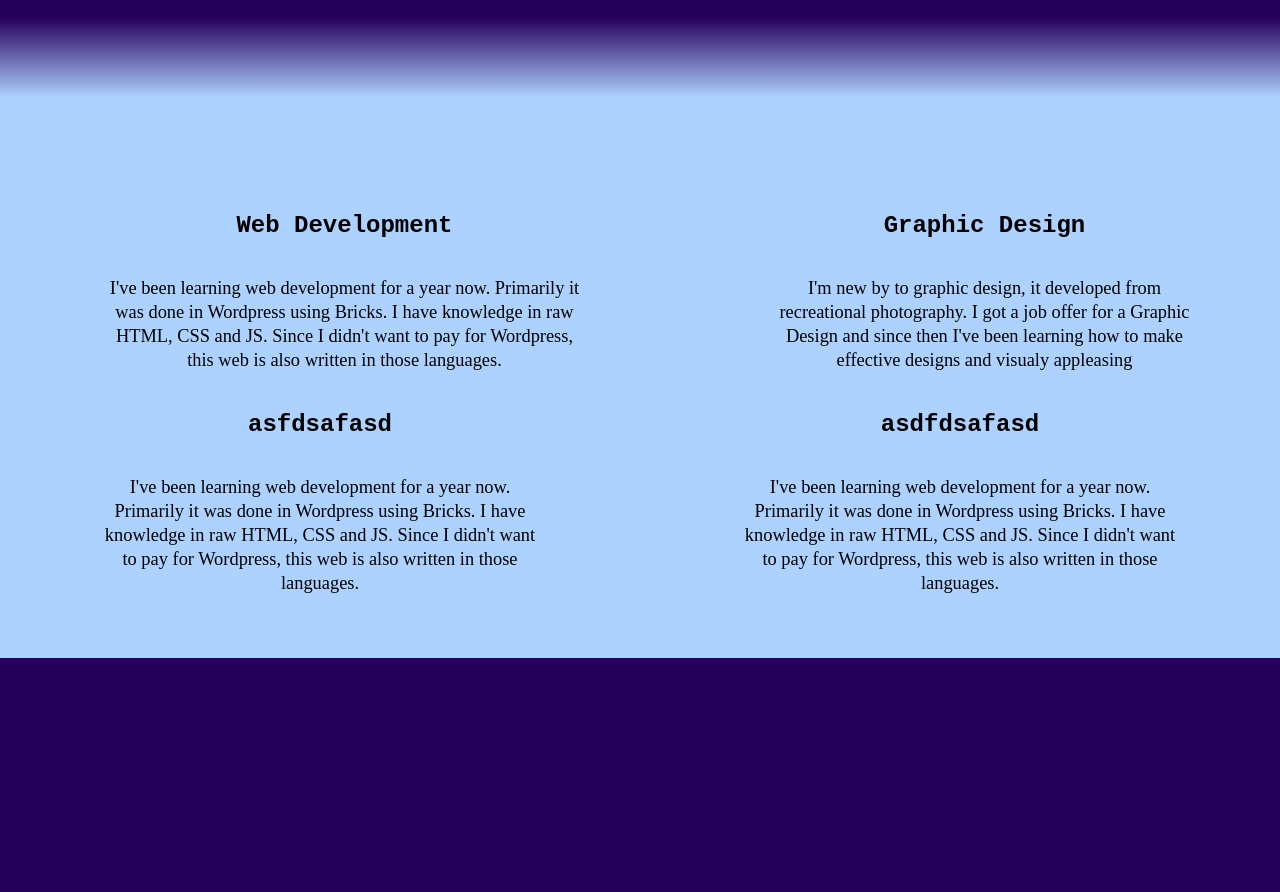
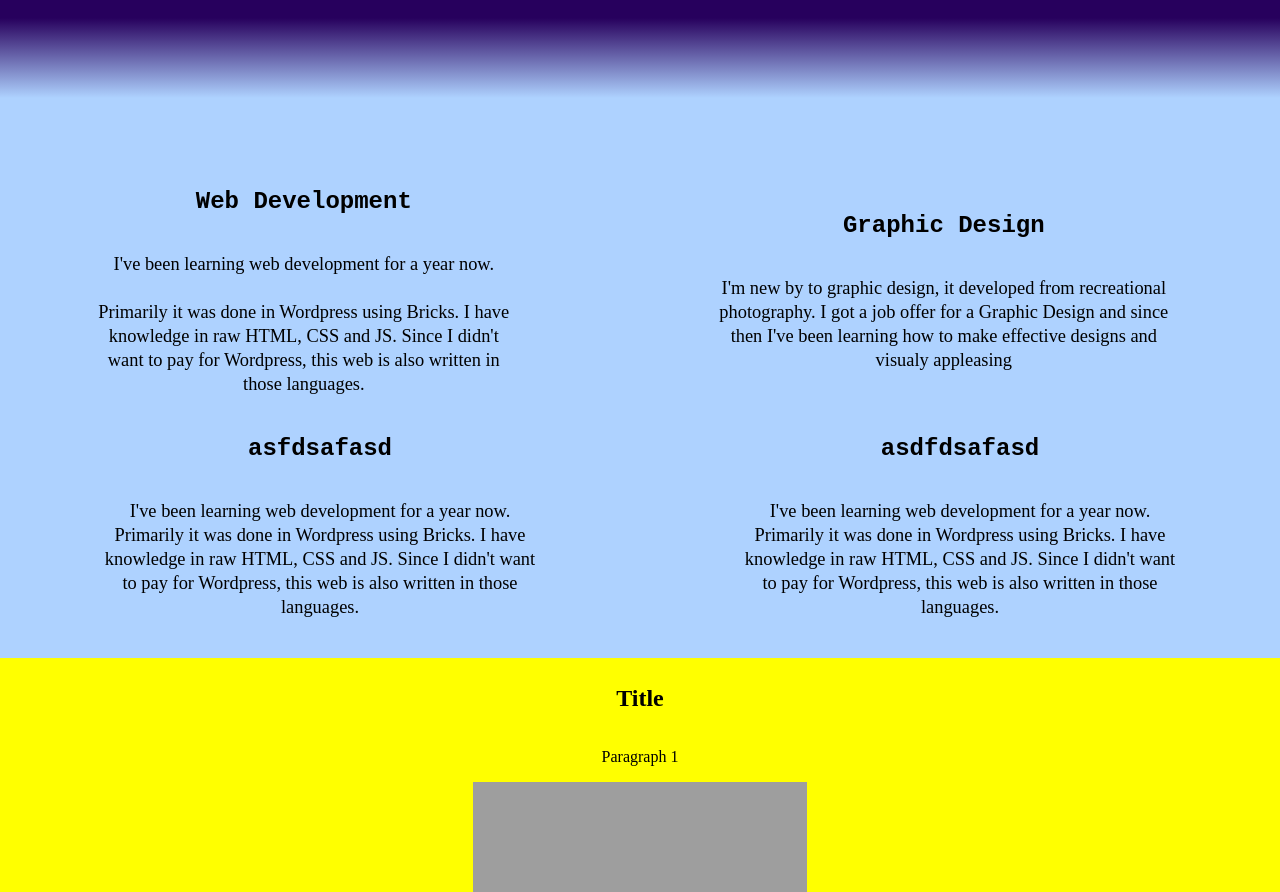
Before and after one commit to ZekoSNB/Website, a PHP site: page / in a window 1280 px wide. Shown: the part 792-1684 px from the top of the page. Before the commit the page ends 1450 px from the top, so only its background shows below. Run offline with PHP 8.4, Linux system fonts and the light colour scheme; grey boxes are pictures that could not be loaded.

Commit message:
Unknown updates

```diff
--- a/index.html
+++ b/index.html
@@ -45,7 +45,7 @@ code I bought few arduinos and created funny little projects. One of those proje
             <div class="about-me-div">
                 <div class="flex-column center-align">
                     <h1 style="color: black; text-align: center;">Web Development</h1>
-                    <p class="about-paragraph">I've been learning web development for a year now.
+                    <p class="about-paragraph">I've been learning web development for a year now. <br /> <br />
                         Primarily it was done in Wordpress using Bricks.
                         I have knowledge in raw HTML, CSS and JS. Since I didn't want to pay for Wordpress, this web is also written in those languages.
                     </p>
@@ -73,5 +73,12 @@ code I bought few arduinos and created funny little projects. One of those proje
                 </div>
             </div>
         </section>
-    </body>
-</html>
+
+    <section style="display: flex; flex-direction: column; justify-content: center; align-items: center; height: 50vh;">
+        <h2 style="margin-top: 50px;">Title</h2>
+        <p>Paragraph 1</p>
+        <img src="images/387540.jpg" alt="Image description" style="display: block; margin: 0 auto; height: 250px; object-fit: contain;">
+        <p>Paragraph 2</p>
+    </section>
+            </body>
+    </html>
--- /dev/null
+++ b/js/script.js
@@ -0,0 +1,3 @@
+function alertujem() {
+  alert("Button was pressed!");
+}
--- /dev/null
+++ b/php/index.php
@@ -0,0 +1,3 @@
+<?php
+echo "Hello World";
+?>
--- a/style/styles.css
+++ b/style/styles.css
@@ -6,6 +6,7 @@ body,html {
     scroll-behavior: smooth;
     margin: 0;
     padding: 0;
+    background-color: yellow;
 }
 h1 ,a {
     font-family: 'Courier New', Courier, monospace;
```
Also changed, not shown: images/kus.webp (added).
